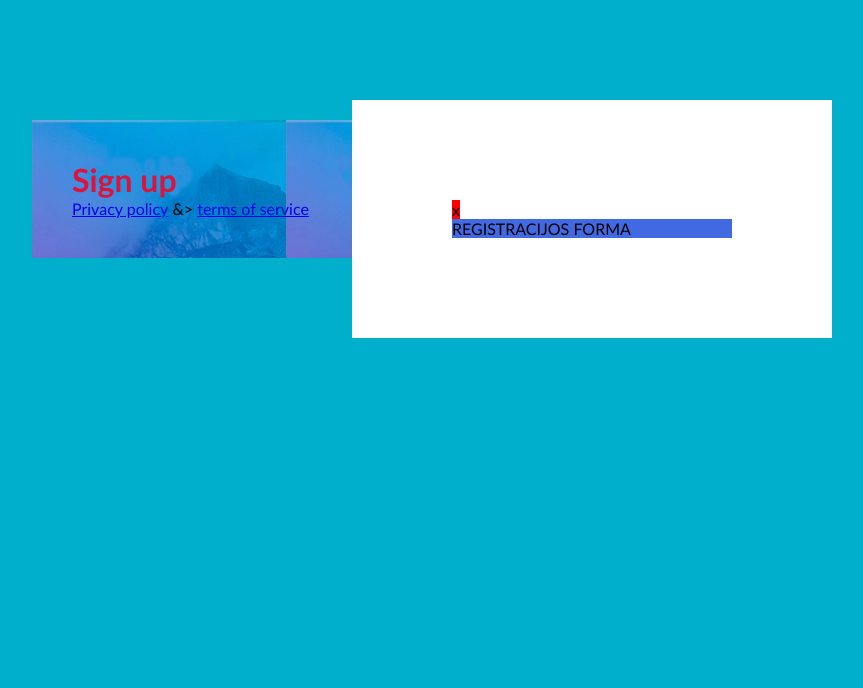
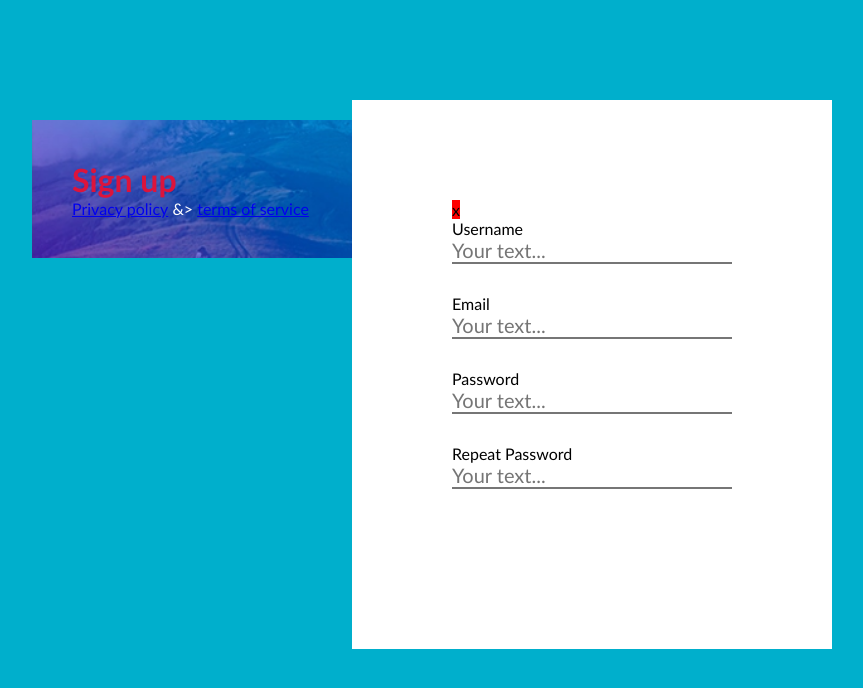
Before and after one commit to Skriste/6-sign-up, a website: page index.html in a window 1280 px wide. Shown: the whole page, without its empty margins (208-1071 px from the left). Drawn offline with Linux system fonts and the light colour scheme.

Commit message:
More specific form selectors

```diff
--- a/css/main.css
+++ b/css/main.css
@@ -24,6 +24,10 @@ body {
     margin-top: 20px;
     background-color: #494eac;
     background-image: url(../images/hill.png);
+    background-repeat: no-repeat;
+    background-position: center;
+    background-size: cover;
+    color: #fff;
 }
 
 .main-title {
@@ -33,7 +37,7 @@ body {
 .bottom-links > {
     display: inline-block;
     width: 100%;
-    background-color: cyan;
+    background-color: #fff;
 }
 
 bottom-links > .symbol {
@@ -54,5 +58,25 @@ bottom-links > .symbol {
 .form {
     display: inline-block;
     width: 100%;
-    background-color: royalblue;
+    color: none;
 }
+
+.form-row{
+    display: inline-block;
+    width: 100%;
+    margin-bottom: 30px;
+}
+
+label {
+    display: inline-block;
+    width: 100%;
+}
+
+input {
+    display: inline-block;
+    width: 100%;
+    font-size: 20px;
+    border-top: none;
+    border-left: none;
+    border-right: none;
+}
--- a/index.html
+++ b/index.html
@@ -15,8 +15,7 @@
     <link rel="shortcut icon" href="./favicon.ico" type="image/x-icon">
     <!-- components -->
     <link rel="stylesheet" href="./css/main.css">
-    <!-- custom styles -->
-    <link rel="stylesheet" href="./css/form.css">
+
 
 </head>
 <body>
@@ -32,7 +31,23 @@
         <div class="right-column">
             <div class="close">x</div>
             <form class="form">
-                REGISTRACIJOS FORMA
+                <div class="form-row">
+                    <label for="">Username</label>
+                    <input type="text" placeholder="Your text...">
+                </div>
+                <div class="form-row">
+                    <label for="">Email</label>
+                    <input type="text" placeholder="Your text...">
+                </div>
+                <div class="form-row">
+                    <label for="">Password</label>
+                    <input type="password" placeholder="Your text...">
+                </div>
+                <div class="form-row">
+                    <label for="">Repeat Password</label>
+                    <input type="password" placeholder="Your text...">
+                </div>
+                <div class="form-row"></div>
             </form>
         </div>
     </main>
```
Also changed, not shown: images/day1dr.png (renamed from day1dr.png).
